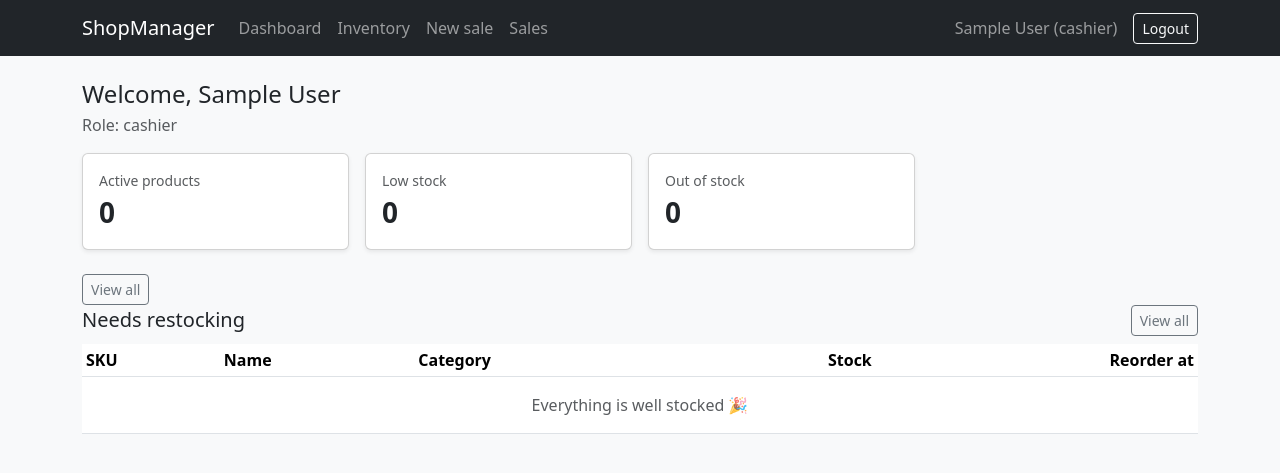
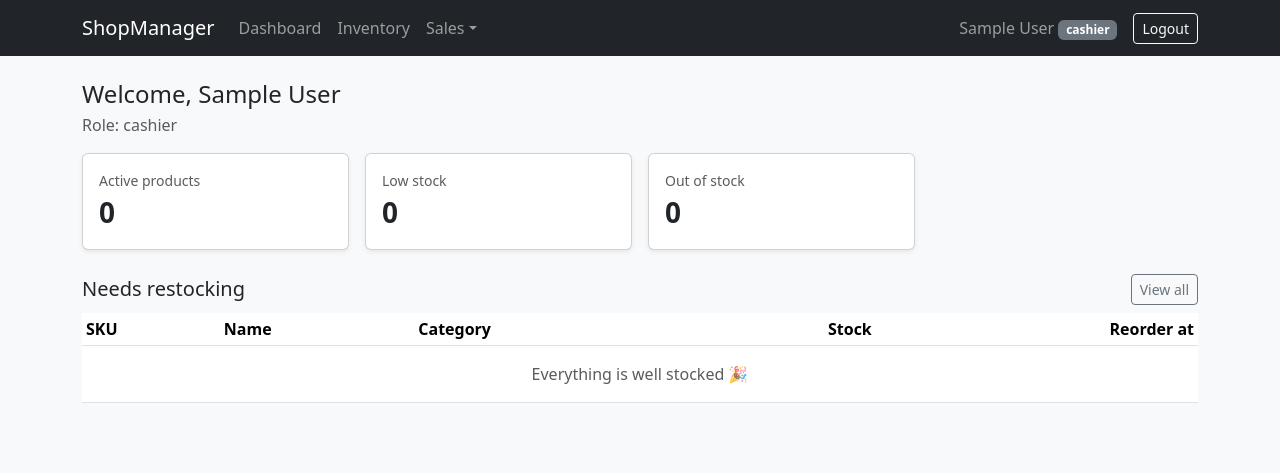
Before and after one commit to Mrsangam3/shopmanager, a Flask app: page /dashboard in a window 1280 px wide. Shown: the top 473 px of the page. Run offline with Flask 3, Linux system fonts and the light colour scheme; the visitor is signed in with stand-in values (Sample User, id 1); data that the repository does not hold is empty.

Commit message:
Tidy navigation and dashboard buttons

```diff
--- a/app/templates/base.html
+++ b/app/templates/base.html
@@ -11,6 +11,7 @@
   <div class="container">
     <a class="navbar-brand" href="{{ url_for('main.index') }}">ShopManager</a>
     {% if current_user.is_authenticated %}
+    {% set is_manager = current_user.has_role('owner', 'manager') %}
     <button class="navbar-toggler" type="button" data-bs-toggle="collapse"
             data-bs-target="#main-nav" aria-controls="main-nav"
             aria-expanded="false" aria-label="Toggle navigation">
@@ -18,27 +19,73 @@
     </button>
     <div class="collapse navbar-collapse" id="main-nav">
       <ul class="navbar-nav me-auto">
-        <li class="nav-item"><a class="nav-link" href="{{ url_for('main.dashboard') }}">Dashboard</a></li>
-        <li class="nav-item"><a class="nav-link" href="{{ url_for('inventory.products') }}">Inventory</a></li>
-        <li class="nav-item"><a class="nav-link" href="{{ url_for('sales.new_sale') }}">New sale</a></li>
-        <li class="nav-item"><a class="nav-link" href="{{ url_for('sales.history') }}">Sales</a></li>
-        {% if current_user.has_role('owner', 'manager') %}
-        <li class="nav-item"><a class="nav-link" href="{{ url_for('purchases.new_purchase') }}">Receive stock</a></li>
-        <li class="nav-item"><a class="nav-link" href="{{ url_for('purchases.history') }}">Purchases</a></li>
-        <li class="nav-item"><a class="nav-link" href="{{ url_for('purchases.suppliers') }}">Suppliers</a></li>
         <li class="nav-item">
-          <a class="nav-link" href="{{ url_for('inventory.reorder') }}">Reorder
+          <a class="nav-link" href="{{ url_for('main.dashboard') }}">Dashboard</a>
+        </li>
+
+        {% if is_manager %}
+        <li class="nav-item dropdown">
+          <a class="nav-link dropdown-toggle" href="#" role="button"
+             data-bs-toggle="dropdown" aria-expanded="false">
+            Inventory
             {% if low_stock_count %}<span class="badge bg-danger">{{ low_stock_count }}</span>{% endif %}
           </a>
+          <ul class="dropdown-menu">
+            <li><a class="dropdown-item" href="{{ url_for('inventory.products') }}">Products</a></li>
+            <li>
+              <a class="dropdown-item" href="{{ url_for('inventory.reorder') }}">Reorder report
+                {% if low_stock_count %}<span class="badge bg-danger">{{ low_stock_count }}</span>{% endif %}
+              </a>
+            </li>
+            <li><a class="dropdown-item" href="{{ url_for('purchases.suppliers') }}">Suppliers</a></li>
+          </ul>
         </li>
-        <li class="nav-item"><a class="nav-link" href="{{ url_for('analytics.overview') }}">Analytics</a></li>
-        <li class="nav-item"><a class="nav-link" href="{{ url_for('exports.index') }}">Exports</a></li>
+        {% else %}
+        <li class="nav-item">
+          <a class="nav-link" href="{{ url_for('inventory.products') }}">Inventory</a>
+        </li>
         {% endif %}
+
+        <li class="nav-item dropdown">
+          <a class="nav-link dropdown-toggle" href="#" role="button"
+             data-bs-toggle="dropdown" aria-expanded="false">Sales</a>
+          <ul class="dropdown-menu">
+            <li><a class="dropdown-item" href="{{ url_for('sales.new_sale') }}">New sale</a></li>
+            <li><a class="dropdown-item" href="{{ url_for('sales.history') }}">Sales history</a></li>
+          </ul>
+        </li>
+
+        {% if is_manager %}
+        <li class="nav-item dropdown">
+          <a class="nav-link dropdown-toggle" href="#" role="button"
+             data-bs-toggle="dropdown" aria-expanded="false">Purchases</a>
+          <ul class="dropdown-menu">
+            <li><a class="dropdown-item" href="{{ url_for('purchases.new_purchase') }}">Receive stock</a></li>
+            <li><a class="dropdown-item" href="{{ url_for('purchases.history') }}">Purchase history</a></li>
+          </ul>
+        </li>
+
+        <li class="nav-item dropdown">
+          <a class="nav-link dropdown-toggle" href="#" role="button"
+             data-bs-toggle="dropdown" aria-expanded="false">Reports</a>
+          <ul class="dropdown-menu">
+            <li><a class="dropdown-item" href="{{ url_for('analytics.overview') }}">Analytics</a></li>
+            <li><a class="dropdown-item" href="{{ url_for('exports.index') }}">Exports</a></li>
+          </ul>
+        </li>
+        {% endif %}
+
         {% if current_user.has_role('owner') %}
-        <li class="nav-item"><a class="nav-link" href="{{ url_for('auth.employees') }}">Employees</a></li>
+        <li class="nav-item">
+          <a class="nav-link" href="{{ url_for('auth.employees') }}">Employees</a>
+        </li>
         {% endif %}
       </ul>
-      <span class="navbar-text me-lg-3 mb-2 mb-lg-0">{{ current_user.name }} ({{ current_user.role }})</span>
+
+      <span class="navbar-text me-lg-3 mb-2 mb-lg-0 text-nowrap">
+        {{ current_user.name }}
+        <span class="badge text-bg-secondary">{{ current_user.role }}</span>
+      </span>
       <form method="post" action="{{ url_for('auth.logout') }}">
         <input type="hidden" name="csrf_token" value="{{ csrf_token() }}">
         <button class="btn btn-outline-light btn-sm">Logout</button>
--- a/app/templates/dashboard.html
+++ b/app/templates/dashboard.html
@@ -1,5 +1,5 @@
 {% extends "base.html" %}
-{% block title %}Dashboard · GeneralStore{% endblock %}
+{% block title %}Dashboard · ShopManager{% endblock %}
 {% block content %}
 <h4 class="mb-1">Welcome, {{ current_user.name }}</h4>
 <p class="text-muted">Role: {{ current_user.role }}</p>
@@ -32,16 +32,15 @@
   </div>
   {% endif %}
 </div>
+
+<div class="d-flex justify-content-between align-items-center mb-2">
+  <h5 class="mb-0">Needs restocking</h5>
   <div>
     {% if can_see_costs %}
     <a href="{{ url_for('inventory.reorder') }}" class="btn btn-danger btn-sm">Reorder report</a>
     {% endif %}
     <a href="{{ url_for('inventory.products', low=1) }}" class="btn btn-outline-secondary btn-sm">View all</a>
   </div>
-
-<div class="d-flex justify-content-between align-items-center mb-2">
-  <h5 class="mb-0">Needs restocking</h5>
-  <a href="{{ url_for('inventory.products', low=1) }}" class="btn btn-outline-secondary btn-sm">View all</a>
 </div>
 <table class="table table-sm bg-white align-middle">
   <thead>
```
